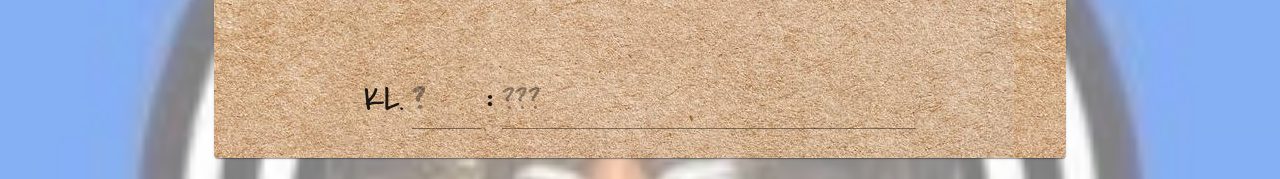
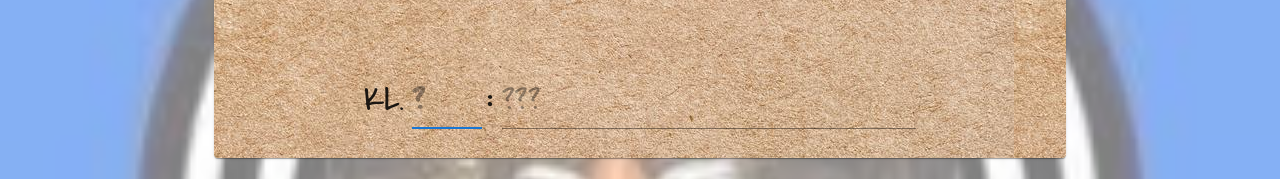
Before and after one commit to jbakchr/programoversigten, a React (Create React App) app: page / in a window 1280 px wide. Shown: the part 171-350 px from the top of the page. Built offline with nearby package versions, Linux system fonts and the light colour scheme.

Commit message:
Added focus to timeslot component when first mounting

```diff
--- a/src/components/ProgramOverviewSection/TimeSlot.jsx
+++ b/src/components/ProgramOverviewSection/TimeSlot.jsx
@@ -1,8 +1,14 @@
-import React from "react";
+import { useRef, useEffect } from "react";
 import Grid from "@mui/material/Unstable_Grid2";
 import { TextField } from "@mui/material";
 
 export const TimeSlot = ({ id, timeSlot, setTimeSlot }) => {
+  const inputRef = useRef();
+
+  useEffect(() => {
+    inputRef.current.focus();
+  });
+
   return (
     <Grid
       xs={3}
@@ -30,6 +36,7 @@ export const TimeSlot = ({ id, timeSlot, setTimeSlot }) => {
         }}
         value={timeSlot}
         onChange={(e) => setTimeSlot(id, e.target.value)}
+        inputRef={inputRef}
       />
       <p style={{ marginLeft: "5px", fontWeight: "bold" }}>:</p>
     </Grid>
```
